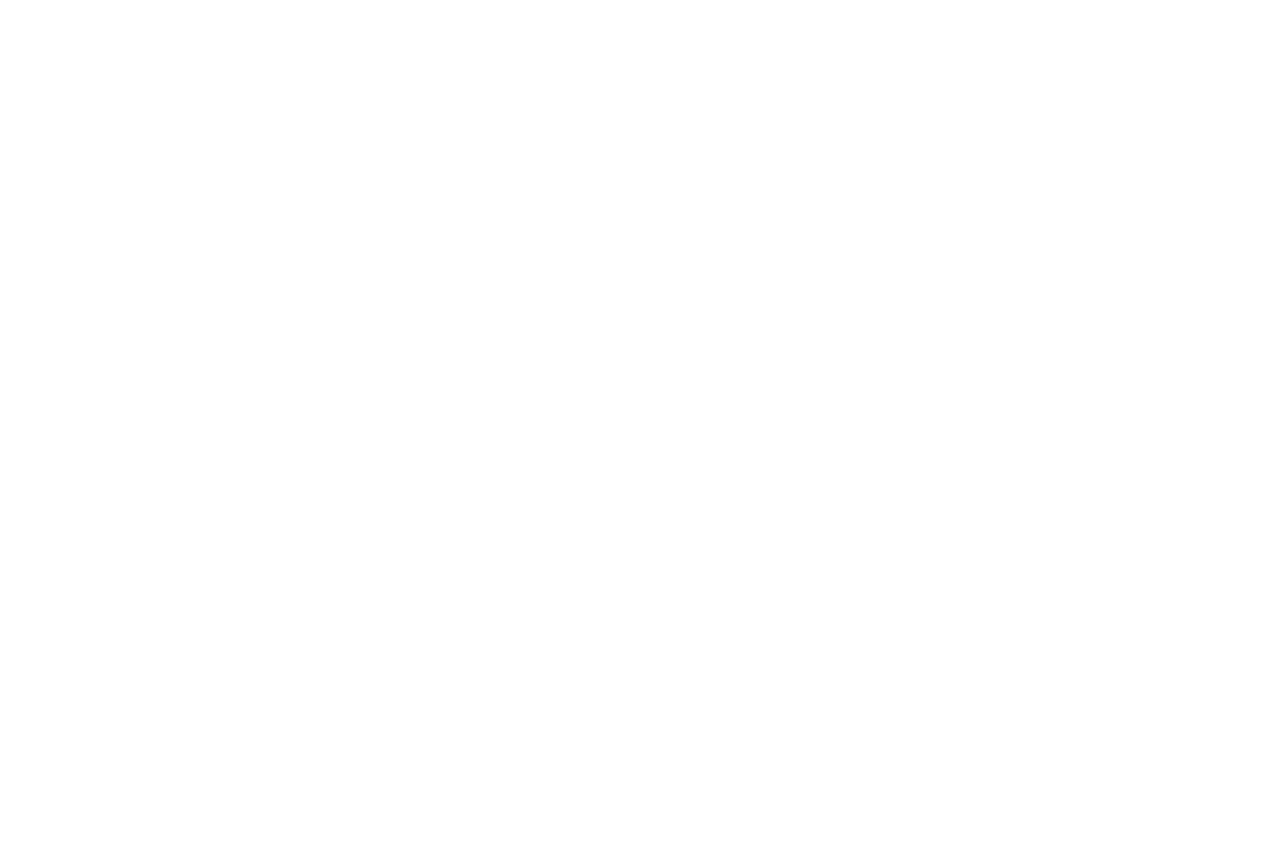
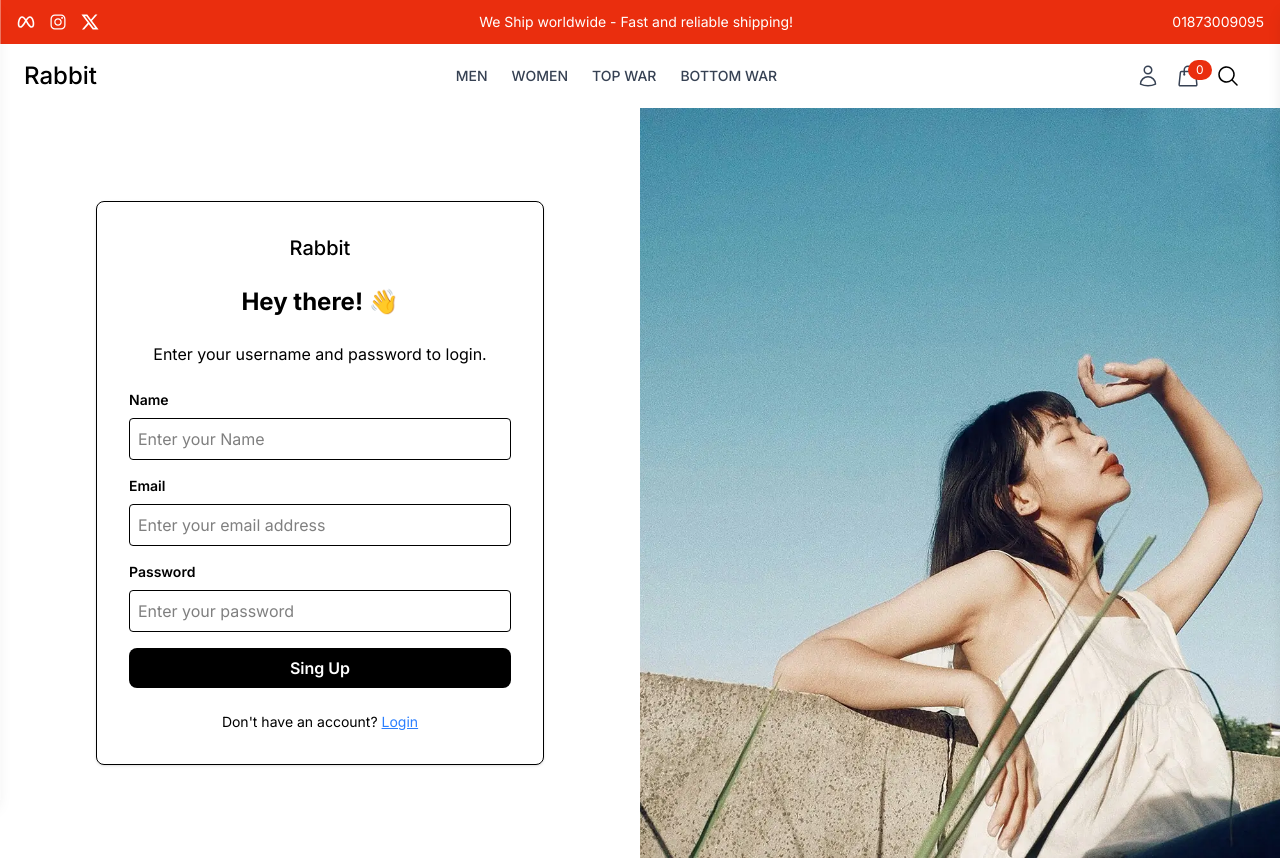
Before and after one commit to udoykumar/rabbit-ecommerce-website, a React app in the folder frontend/: page /register in a window 1280 px wide. Before the commit this address had no page. Shown: the top 860 px of the page. Before the commit the page ends 800 px from the top, so only its background shows below. Built offline with nearby package versions, Linux system fonts and the light colour scheme; the HTML template or start-up script is replaced by a standard one.

Commit message:
login and register page complete

```diff
--- a/frontend/src/App.jsx
+++ b/frontend/src/App.jsx
@@ -3,6 +3,8 @@
 import UserLayout from "./components/Layout/UserLayout";
 import Home from "./pages/Home";
 import { Toaster } from "sonner";
+import Login from "./pages/Login";
+import Register from "./pages/Register";
 const App = () => {
   return (
     <BrowserRouter>
@@ -10,6 +12,8 @@
       <Routes>
         <Route path="/" element={<UserLayout />}>
           <Route index element={<Home />} />
+          <Route path="/login" element={<Login />} />
+          <Route path="/register" element={<Register />} />
         </Route>
       </Routes>
     </BrowserRouter>
--- /dev/null
+++ b/frontend/src/pages/Login.jsx
@@ -0,0 +1,73 @@
+import React, { useState } from "react";
+import { Link } from "react-router";
+import login from "../assets/login.webp";
+const Login = () => {
+  const [email, setEmail] = useState("");
+  const [password, setPassword] = useState("");
+
+  const handleSubmit = (e) => {
+    e.preventDefault();
+    console.log("user register", { email, password });
+  };
+  return (
+    <div className="flex">
+      <div className="w-full md:w-1/2 flex flex-col justify-center items-center p-8 md:p-12">
+        <form
+          onSubmit={handleSubmit}
+          className="w-full max-w-md bg-white p-8 rounded-lg border shadow-sm"
+        >
+          <div className="flex justify-center mb-6">
+            <h2 className="text-xl font-medium">Rabbit</h2>
+          </div>
+          <h2 className="text-2xl font-bold text-center mb-6">Hey there! 👋</h2>
+          <p className="text-center mb-6">
+            Enter your username and password to login.
+          </p>
+          <div className="mb-4">
+            <label className="block text-sm font-semibold mb-2">Email</label>
+            <input
+              type="text"
+              value={email}
+              onChange={(e) => setEmail(e.target.value)}
+              className="w-full p-2 border rounded"
+              placeholder="Enter your email address"
+            />
+          </div>
+          <div className="mb-4">
+            <label className="block text-sm font-semibold mb-2">Password</label>
+            <input
+              type="password"
+              value={password}
+              onChange={(e) => setPassword(e.target.value)}
+              className="w-full p-2 border rounded"
+              placeholder="Enter your password"
+            />
+          </div>
+          <button
+            type="submit"
+            className="w-full bg-black text-white p-2 rounded-lg font-semibold hover:bg-gray-800 transition"
+          >
+            Sign In
+          </button>
+          <p className="mt-6 text-center text-sm">
+            Don't have an account?{" "}
+            <Link to={"/register"} className="text-blue-500  underline">
+              Register
+            </Link>
+          </p>
+        </form>
+      </div>
+      <div className="hidden md:block w-1/2 bg-gray-800">
+        <div className="h-full flex flex-col justify-center items-center">
+          <img
+            src={login}
+            alt="Login to Account"
+            className="h-187.5 w-full object-cover"
+          />
+        </div>
+      </div>
+    </div>
+  );
+};
+
+export default Login;
--- /dev/null
+++ b/frontend/src/pages/Register.jsx
@@ -0,0 +1,84 @@
+import React, { useState } from "react";
+import { Link } from "react-router";
+import register from "../assets/register.webp";
+const Register = () => {
+  const [name, setName] = useState("");
+  const [email, setEmail] = useState("");
+  const [password, setPassword] = useState("");
+  const handleSubmit = (e) => {
+    e.preventDefault();
+    console.log("user register", { name, email, password });
+  };
+
+  return (
+    <div className="flex">
+      <div className="w-full md:w-1/2 flex flex-col justify-center items-center p-8 md:p-12">
+        <form
+          onSubmit={handleSubmit}
+          className="w-full max-w-md bg-white p-8 rounded-lg border shadow-sm"
+        >
+          <div className="flex justify-center mb-6">
+            <h2 className="text-xl font-medium">Rabbit</h2>
+          </div>
+          <h2 className="text-2xl font-bold text-center mb-6">Hey there! 👋</h2>
+          <p className="text-center mb-6">
+            Enter your username and password to login.
+          </p>
+          <div className="mb-4">
+            <label className="block text-sm font-semibold mb-2">Name</label>
+            <input
+              type="text"
+              value={name}
+              onChange={(e) => setName(e.target.value)}
+              className="w-full p-2 border rounded"
+              placeholder="Enter your Name"
+            />
+          </div>
+          <div className="mb-4">
+            <label className="block text-sm font-semibold mb-2">Email</label>
+            <input
+              type="text"
+              value={email}
+              onChange={(e) => setEmail(e.target.value)}
+              className="w-full p-2 border rounded"
+              placeholder="Enter your email address"
+            />
+          </div>
+          <div className="mb-4">
+            <label className="block text-sm font-semibold mb-2">Password</label>
+            <input
+              type="password"
+              value={password}
+              onChange={(e) => setPassword(e.target.value)}
+              className="w-full p-2 border rounded"
+              placeholder="Enter your password"
+            />
+          </div>
+          <button
+            type="submit"
+            className="w-full bg-black text-white p-2 rounded-lg font-semibold hover:bg-gray-800 transition"
+          >
+            Sing Up
+          </button>
+          <p className="mt-6 text-center text-sm">
+            Don't have an account?{" "}
+            <Link to={"/login"} className="text-blue-500  underline">
+              Login
+            </Link>
+          </p>
+        </form>
+      </div>
+      <div className="hidden md:block w-1/2 bg-gray-800">
+        <div className="h-full flex flex-col justify-center items-center">
+          <img
+            src={register}
+            alt="Login to Account"
+            className="h-187.5 w-full object-cover"
+          />
+        </div>
+      </div>
+    </div>
+  );
+};
+
+export default Register;
```
